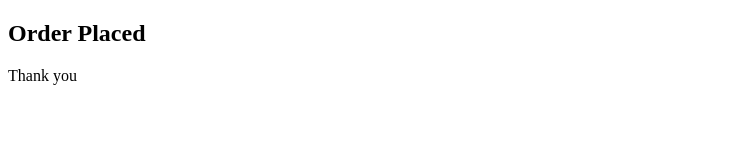
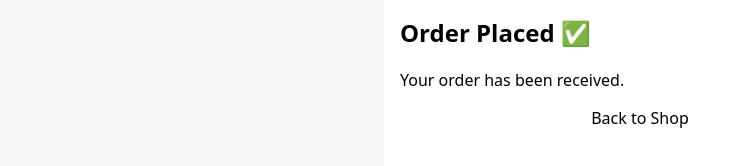
Before and after one commit to Alvin-Felix/Open-app, a plain HTML site: page success.html in a window 1280 px wide. Shown: the whole page, without its empty margins (0-743 px from the left). Drawn offline with Linux system fonts and the light colour scheme.

Commit message:
Update success.html

```diff
--- a/success.html
+++ b/success.html
@@ -1,10 +1,20 @@
 <!DOCTYPE html>
 <html>
 <head>
-  <title>Success</title>
+  <title>Order Success</title>
+  <link rel="stylesheet" href="style.css">
 </head>
 <body>
-<h2>Order Placed</h2>
-<p>Thank you</p>
+
+<div class="container">
+  <h2>Order Placed ✅</h2>
+  <p>Your order has been received.</p>
+  <a class="link" href="index.html">Back to Shop</a>
+</div>
+
+<script>
+localStorage.removeItem("cart");
+</script>
+
 </body>
 </html>
```
